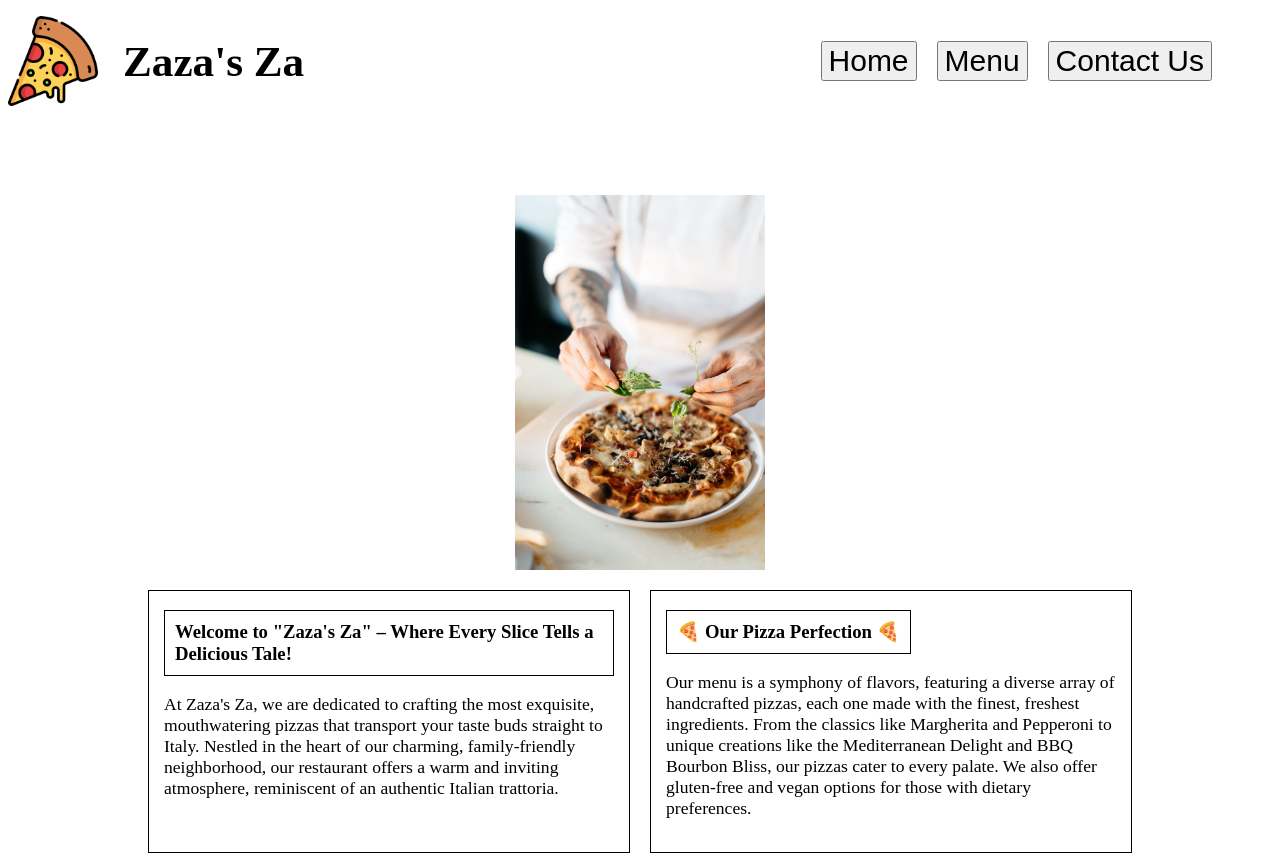
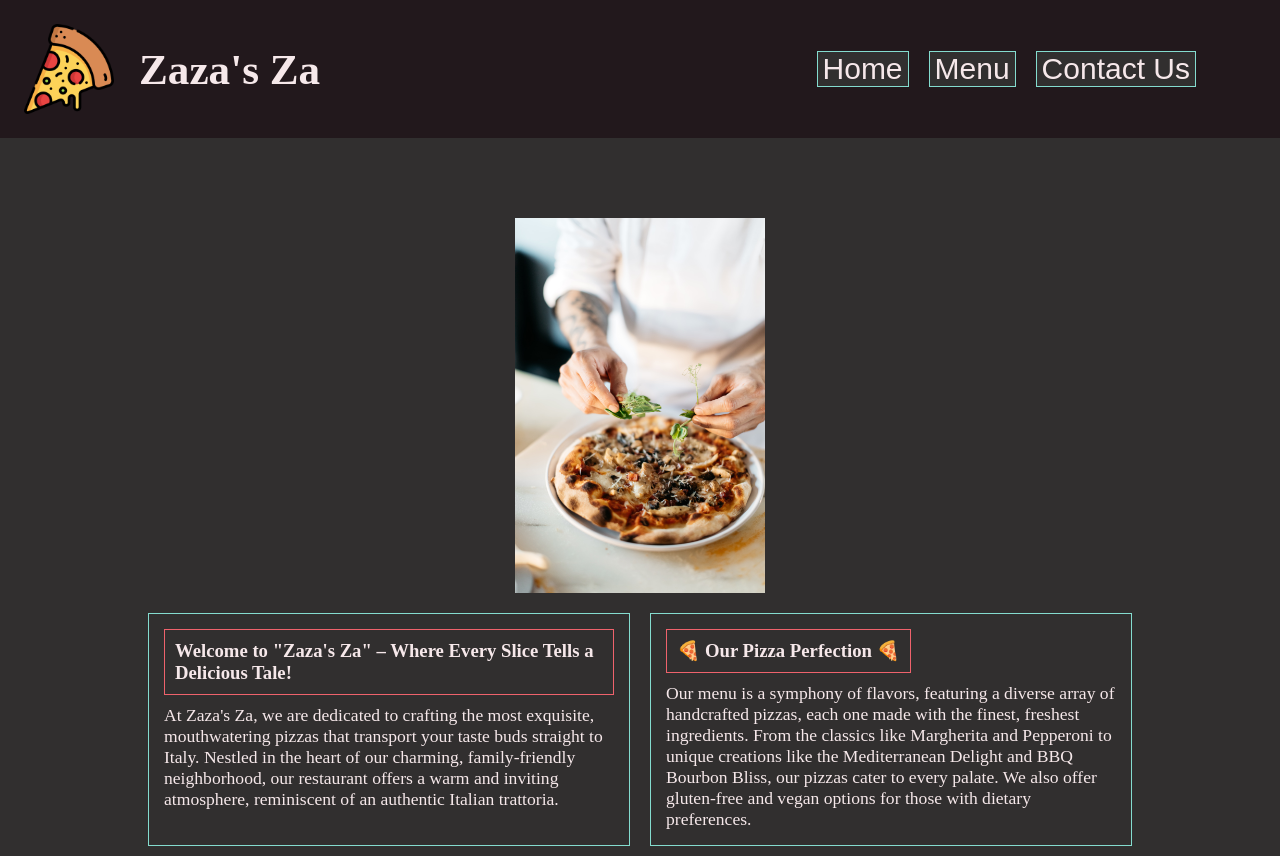
Before and after one commit to brycedesantis/restaurant-page, a website built with webpack: page dist/index.html in a window 1280 px wide. Shown: the top 856 px of the page. Built offline with Linux system fonts and the light colour scheme.

Commit message:
Style site

```diff
--- a/src/style.css
+++ b/src/style.css
@@ -1,8 +1,28 @@
+:root {
+    --header-color: #22181C;
+    --main-color: #312F2F;
+    --titles-color: #F6E8EA;
+    --border-color: #84DCCF;
+    --accent-color: #EF626C;
+}
+
+* {
+    margin: 0;
+    padding: 0;
+}
+
+body {
+    color: var(--titles-color);
+    background-color: var(--main-color);
+}
+
 header {
     display: flex;
     justify-content: space-between;
     align-items: center;
     margin-bottom: 5em;
+    padding: 1.5em;
+    background-color: var(--header-color);
 }
 
 .logo {
@@ -26,11 +46,17 @@ nav {
 nav > button {
     margin: 10px;
     font-size: 30px;
+    padding: 0 5px;
+    border: 1px solid var(--border-color);
+    color: var(--titles-color);
+    background-color: var(--main-color);
+    cursor: pointer;
 }
 
 .main {
     margin: 0 auto;
     width: 60vw;
+    margin-bottom: 1.5em;
 }
 
 .home-page {
@@ -52,14 +78,16 @@ nav > button {
 }
 
 article {
-    padding: 0 15px 15px;
-    border: 1px solid black;
+    padding: 15px;
+    border: 1px solid var(--border-color);
+    margin-bottom: 10px;
 }
 
 .title {
     padding: 10px;
-    border: 1px solid black;
+    border: 1px solid var(--accent-color);
     width: fit-content;
+    margin-bottom: 10px;
 }
 
 .desc {
@@ -70,6 +98,7 @@ article {
 .menu-img {
     height: auto;
     width: 150px;
+    padding-bottom: 15px;
 }
 
 .menu{
@@ -87,13 +116,19 @@ article {
     flex-direction: column;
 }
 
+.menu-item > h3 {
+    border: 1px solid var(--accent-color);
+    padding: 5px;
+}
+
 .item-desc {
     width: 250px;
     height: 60px;
+    padding-top: 10px;
 }
 
 .contact-div {
-    border: 1px solid black;
+    border: 1px solid var(--border-color);
     margin: 10em auto 0;
     width: 50%;
     padding: 25px;
@@ -101,7 +136,12 @@ article {
     flex-direction: column;
 }
 
+.contact-div > * {
+    padding: 10px;
+}
+
 .interior-img {
     width: auto;
     height: 300px;
+    border-radius: 30px;
 }
```
Also changed, not shown: dist/main.js.
